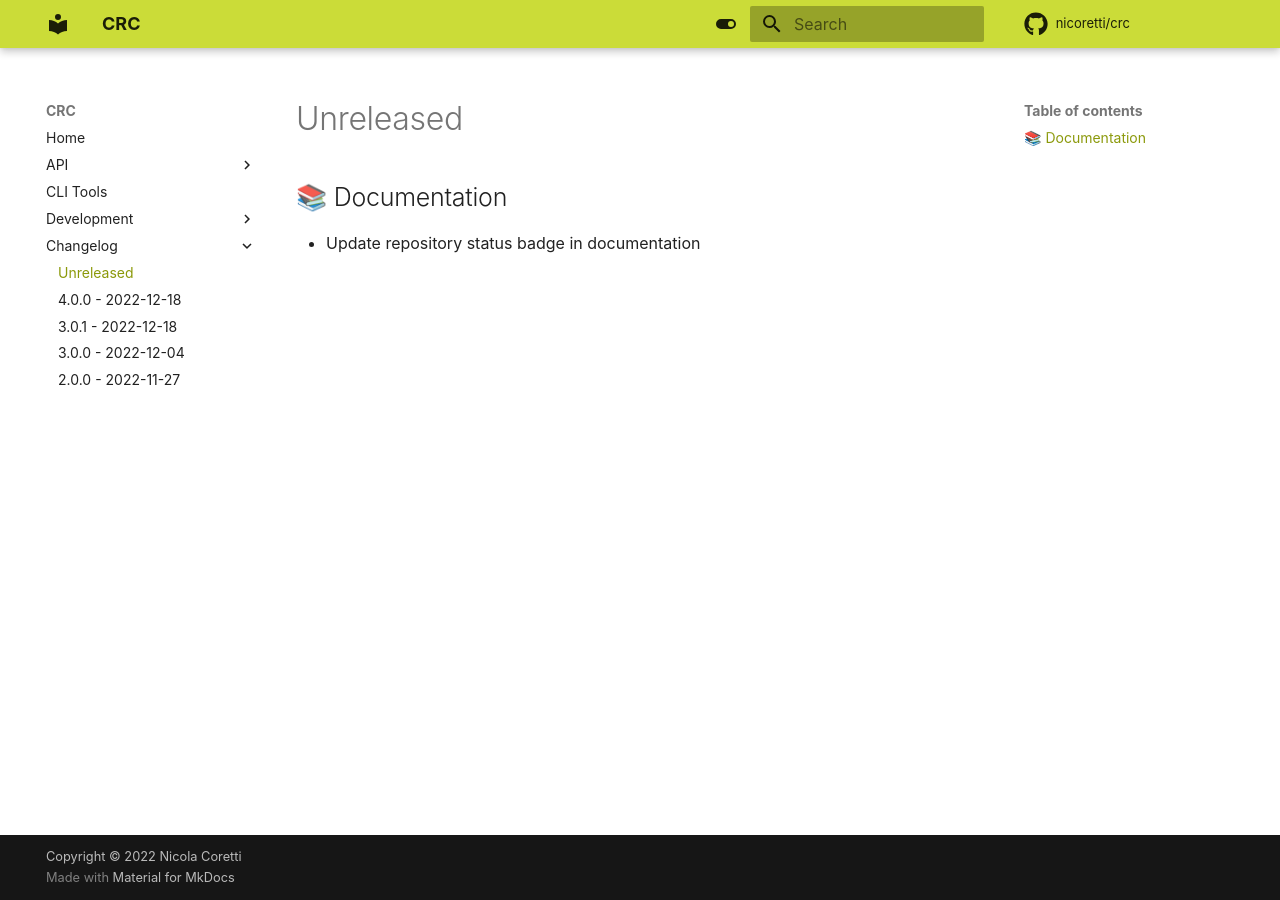
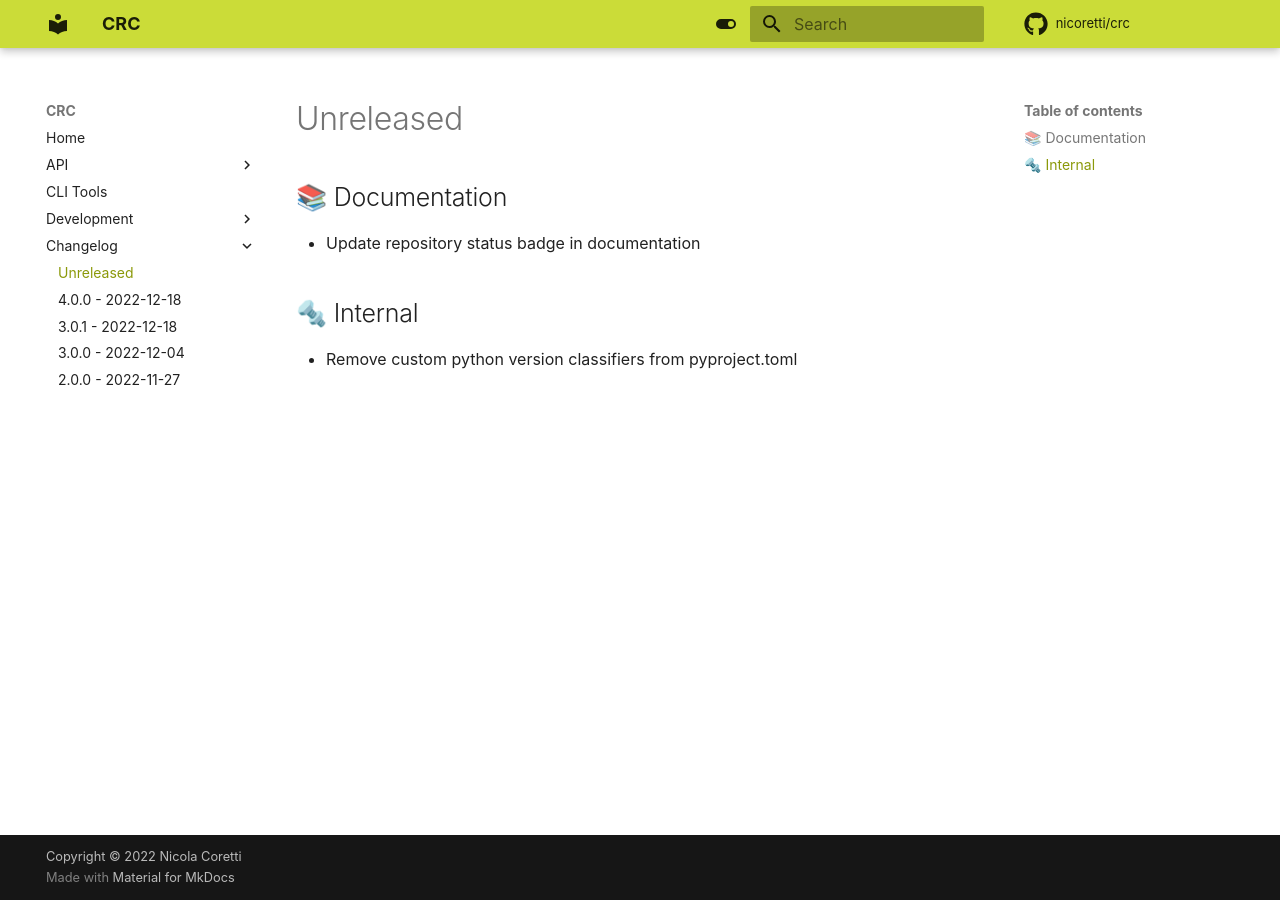
Before and after one commit to Nicoretti/crc, an MkDocs documentation site: the page built from docs/docs/changelog/unreleased.md, in a window 1280 px wide. Built offline with MkDocs 1.6.1 and Material for MkDocs 9.7.7, drawn with Linux system fonts in a browser that asks for light colours; comment, search, counter and statistics services are not loaded.

Commit message:
Remove custom classifiers from pyproject.toml

```diff
--- a/docs/docs/changelog/unreleased.md
+++ b/docs/docs/changelog/unreleased.md
@@ -2,3 +2,6 @@
 
 ## 📚 Documentation
 * Update repository status badge in documentation
+
+## 🔩  Internal
+* Remove custom python version classifiers from pyproject.toml
--- a/pyproject.toml
+++ b/pyproject.toml
@@ -10,9 +10,6 @@
 license = "BSD-2-Clause"
 readme = "README.md"
 classifiers = [
-    "Programming Language :: Python :: 3.7",
-    "Programming Language :: Python :: 3.8",
-    "Programming Language :: Python :: 3.9",
     "License :: OSI Approved :: BSD License",
 ]
 keywords = ['CRC', 'CRC8', 'CRC16', 'CRC32', 'CRC64']
```
